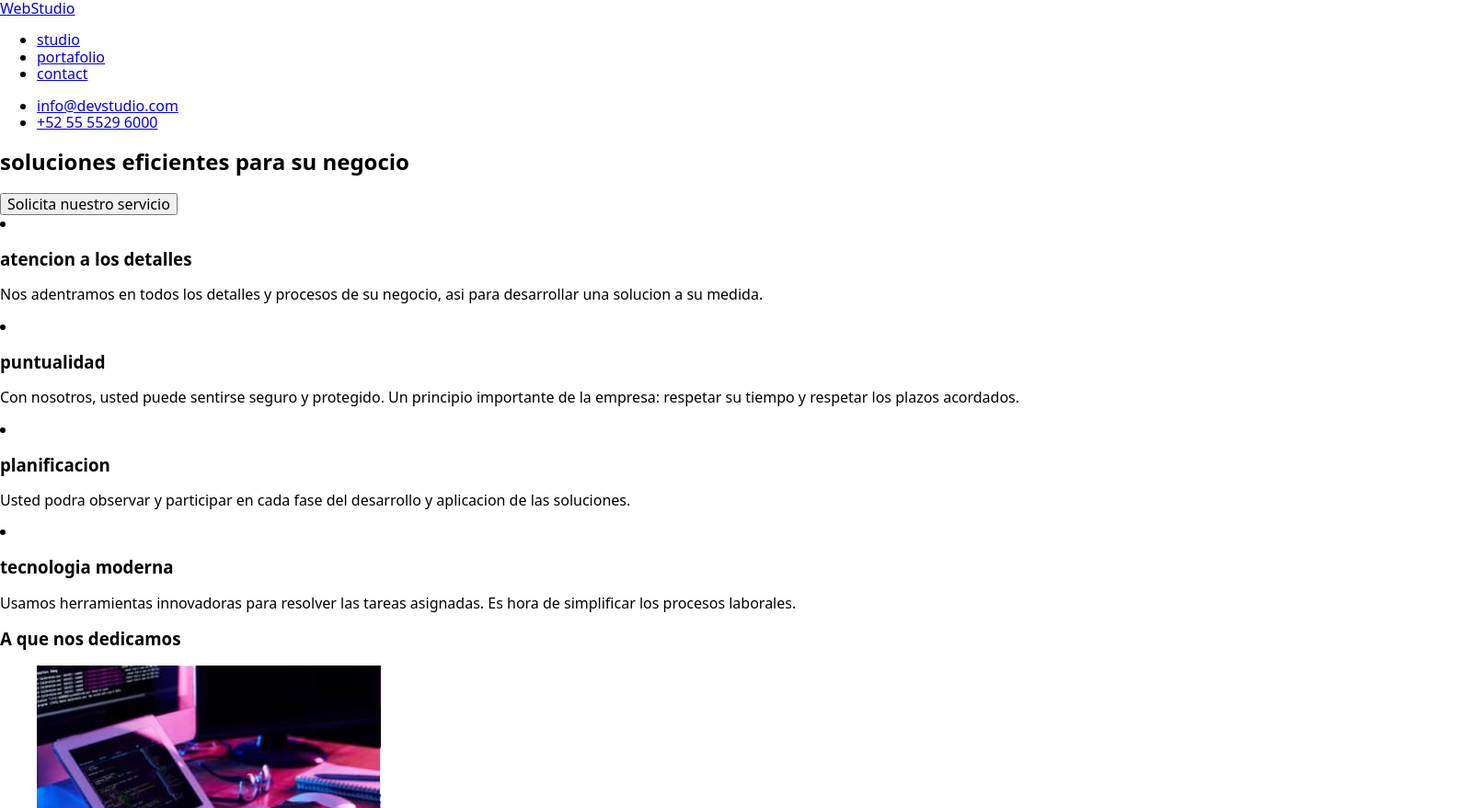
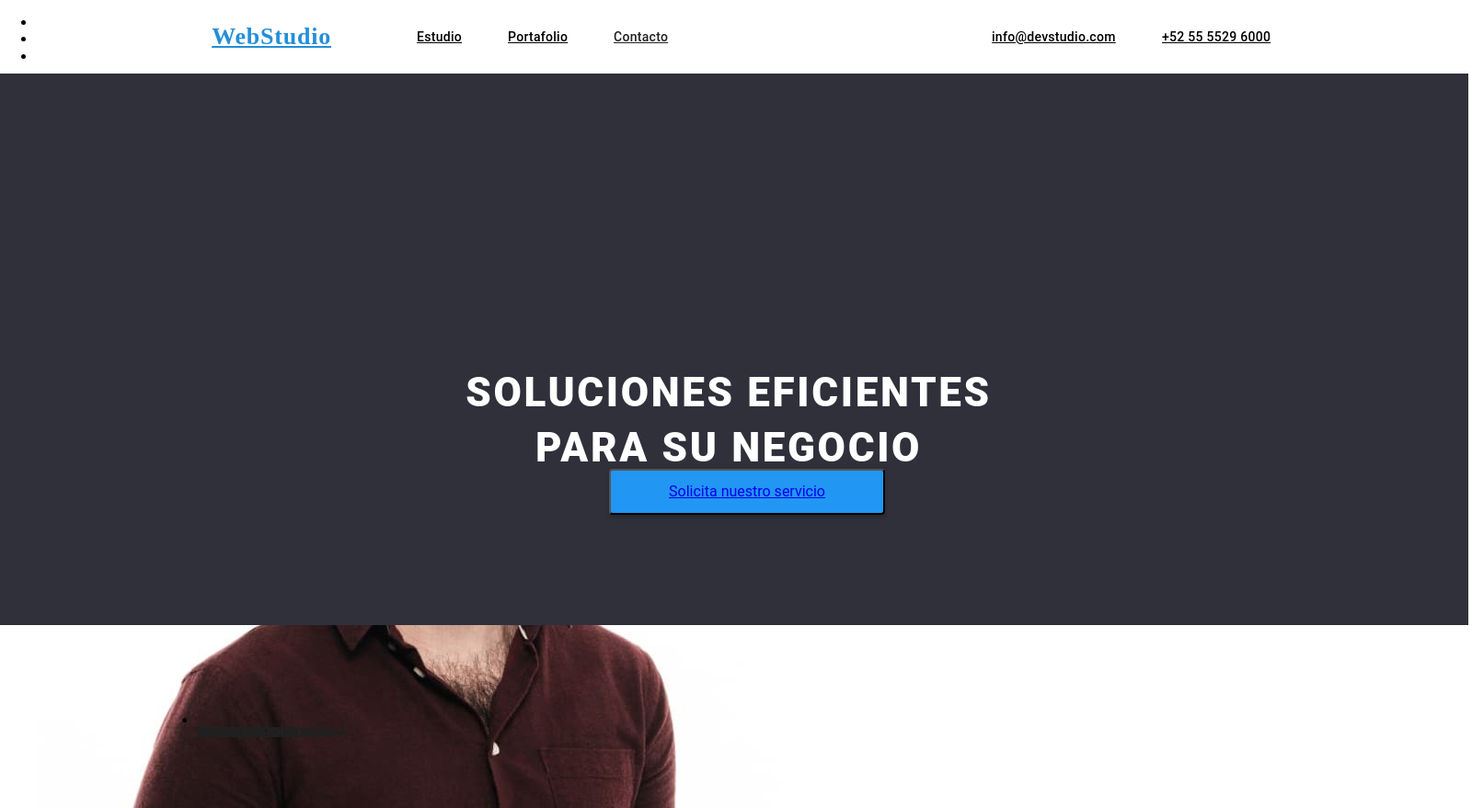
Before and after one commit to Carlos61Gomez/goit-markup-hw-02, a plain HTML site: page index.html in a window 1280 px wide. Shown: the top 879 px of the page at 92% size, 1600 px wide, since content can reach past the window. Drawn offline with nearby package versions, Linux system fonts and the light colour scheme.

Commit message:
tarea1.1

```diff
--- /dev/null
+++ b/css/index.css
@@ -0,0 +1,311 @@
+body{
+    font-family: 'roboto',Courier, monospace;
+}
+
+header nav{
+    position: absolute;
+    width: 1600px;
+    height: 80px;
+    left: 0px;
+    top: 0px;
+    background:#fff;
+}
+
+.web{
+    position: absolute;
+    width: 145px;
+    height: 31px;
+    left: 215px;
+    top: 24px;
+
+    font-family: 'raleway';
+    font-style: normal;
+    font-weight: 700;
+    font-size: 26px;
+    line-height: 31px;
+    text-align: right;
+    letter-spacing: 0.03em;
+
+
+    color: #238fd7;
+}
+
+.studio{
+    position: absolute;
+        width: 49px;
+        height: 16px;
+        left: 453px;
+        top: 32px;
+
+        font-family: 'Roboto';
+        font-style: normal;
+        font-weight: 500;
+        font-size: 14px;
+        line-height: 16px;
+        letter-spacing: 0.02em;
+
+        color: #000000;
+}
+
+.studio:hover{
+    color: #2196f3;
+}
+
+.portafolio{
+    position: absolute;
+        width: 65px;
+        height: 16px;
+        left: 552px;
+        top: 32px;
+
+        font-family: 'Roboto';
+        font-style: normal;
+        font-weight: 500;
+        font-size: 14px;
+        line-height: 16px;
+        letter-spacing: 0.02em;
+
+        color: #000000;
+}
+.portafolio:hover{
+    color :#2196f3;
+}
+
+.contacto{
+    position: absolute;
+        width: 67px;
+        height: 16px;
+        left: 667px;
+        top: 32px;
+
+        font-family: 'Roboto';
+        font-style: normal;
+        font-weight: 500;
+        font-size: 14px;
+        line-height: 16px;
+        letter-spacing: 0.02em;
+
+        color: #212121;
+}
+.contacto:hover{
+    color: #2196f3;
+}
+
+.correo{
+    position: absolute;
+        width: 135px;
+        height: 16px;
+        left: 1078px;
+        top: 32px;
+
+        font-family: 'Roboto';
+        font-style: normal;
+        font-weight: 500;
+        font-size: 14px;
+        line-height: 16px;
+        letter-spacing: 0.02em;
+
+        color: #000000;
+}
+.correo:hover{
+    color: #2196f3;
+}
+
+.numero{
+    position: absolute;
+        width: 200px;
+        height: 16px;
+        left: 1263px;
+        top: 32px;
+
+        font-family: 'Roboto';
+        font-style: normal;
+        font-weight: 500;
+        font-size: 14px;
+        line-height: 16px;
+        letter-spacing: 0.02em;
+
+        color: #000000;
+}
+.numero:hover{
+    color: #2196f3;
+}
+/* section1 */
+.section1{
+    position: absolute;
+        width: 1600px;
+        height: 600px;
+        left: -4px;
+        top: 80px;
+
+        background: #2F303A;
+}
+h1{
+    position: absolute;
+        width: 696px;
+        height: 120px;
+        left: 448px;
+        top: 280px;
+
+        font-family: 'Roboto';
+        font-style: normal;
+        font-weight: 900;
+        font-size: 44px;
+        line-height: 60px;
+        /* or 136% */
+
+        text-align: center;
+        letter-spacing: 0.06em;
+        text-transform: uppercase;
+
+        color: #FFFFFF;
+}
+
+.boton{
+        display: flex;
+        flex-direction: row;
+        justify-content: center;
+        align-items: center;
+        padding: 10px 32px;
+        gap: 10px;
+
+        position: absolute;
+        width: 300px;
+        height: 50px;
+        left: 666px;
+        top: 430px;
+
+        background: #2196F3;
+        box-shadow: 0px 4px 4px rgba(0, 0, 0, 0.15);
+        border-radius: 4px;
+
+        color: white;
+
+}
+
+
+.solicita{
+    width: 197px;
+        height: 30px;
+
+        font-family: 'Roboto';
+        font-style: normal;
+        font-weight: 700;
+        font-size: 16px;
+        line-height: 30px;
+
+        display: flex;
+        align-items: center;
+        text-align: center;
+        letter-spacing: 0.06em;
+
+        color: #FFFFFF;
+
+        flex: none;
+        order: 0;
+        flex-grow: 0;
+}
+/* section1 */
+.detalles{
+    position: absolute;
+        width: 1170px;
+        height: 122px;
+        left: 215px;
+        top: 775px;
+        background-color: #fff;
+}
+
+.feature1{
+    position: absolute;
+        width: 270px;
+        height: 101px;
+        left: 215px;
+        top: 775px;
+}
+h3{
+    position: absolute;
+    width: 270px;
+    height: 16px;
+    left: 215px;
+    top: 775px;
+
+    font-family: 'Roboto';
+    font-style: normal;
+    font-weight: 700;
+    font-size: 14px;
+    line-height: 16px;
+    letter-spacing: 0.03em;
+    text-transform: uppercase;
+
+    color: #212121;
+}
+.p1{
+    position: absolute;
+        width: 270px;
+        height: 75px;
+        left: 215px;
+        top: 801px;
+
+        font-family: 'Roboto';
+        font-style: normal;
+        font-weight: 400;
+        font-size: 14px;
+        line-height: 24px;
+        /* or 171% */
+
+        letter-spacing: 0.03em;
+
+        color: #757575;
+}
+
+.section3{
+        position: absolute;
+        width: 1173.16px;
+        height: 425px;
+        left: 215px;
+        top: 991px;
+}
+
+.equipo{
+    position: absolute;
+        width: 1600px;
+        height: 648px;
+        left: 0px;
+        top: 1510px;
+
+        background: #F5F4FA;
+}
+
+.equipo .andres{
+    position: absolute;
+        width: 270px;
+        height: 368px;
+        left: 208px;
+        top: 1696px;
+
+        background: #FFFFFF;
+        /* material shadow v1 */
+
+        box-shadow: 0px 1px 3px rgba(0, 0, 0, 0.12), 0px 1px 1px rgba(0, 0, 0, 0.14), 0px 2px 1px rgba(0, 0, 0, 0.2);
+        border-radius: 0px 0px 4px 4px;
+}
+
+
+
+
+
+
+
+
+
+
+
+.footer{
+    position: absolute;
+        width: 1600px;
+        height: 252px;
+        left: 0px;
+        top: 2158px;
+
+        background: #2F303A;
+}
--- /dev/null
+++ b/css/portafolio.css
@@ -0,0 +1,193 @@
+body {
+    font-family: 'roboto', Courier, monospace;
+}
+
+header nav {
+    position: absolute;
+    width: 1600px;
+    height: 80px;
+    left: 0px;
+    top: 0px;
+    background: #fff;
+}
+
+.web {
+    position: absolute;
+    width: 145px;
+    height: 31px;
+    left: 215px;
+    top: 24px;
+
+    font-family: 'raleway';
+    font-style: normal;
+    font-weight: 700;
+    font-size: 26px;
+    line-height: 31px;
+    text-align: right;
+    letter-spacing: 0.03em;
+
+
+    color: #238fd7;
+}
+
+.studio {
+    position: absolute;
+    width: 49px;
+    height: 16px;
+    left: 453px;
+    top: 32px;
+
+    font-family: 'Roboto';
+    font-style: normal;
+    font-weight: 500;
+    font-size: 14px;
+    line-height: 16px;
+    letter-spacing: 0.02em;
+
+    color: #000000;
+}
+
+.studio:hover {
+    color: #2196f3;
+}
+
+.portafolio {
+    position: absolute;
+    width: 65px;
+    height: 16px;
+    left: 552px;
+    top: 32px;
+
+    font-family: 'Roboto';
+    font-style: normal;
+    font-weight: 500;
+    font-size: 14px;
+    line-height: 16px;
+    letter-spacing: 0.02em;
+
+    color: #000000;
+}
+
+.portafolio:hover {
+    color: #2196f3;
+}
+
+.contacto {
+    position: absolute;
+    width: 67px;
+    height: 16px;
+    left: 667px;
+    top: 32px;
+
+    font-family: 'Roboto';
+    font-style: normal;
+    font-weight: 500;
+    font-size: 14px;
+    line-height: 16px;
+    letter-spacing: 0.02em;
+
+    color: #212121;
+}
+
+.contacto:hover {
+    color: #2196f3;
+}
+
+.correo {
+    position: absolute;
+    width: 135px;
+    height: 16px;
+    left: 1078px;
+    top: 32px;
+
+    font-family: 'Roboto';
+    font-style: normal;
+    font-weight: 500;
+    font-size: 14px;
+    line-height: 16px;
+    letter-spacing: 0.02em;
+
+    color: #000000;
+}
+
+.correo:hover {
+    color: #2196f3;
+}
+
+.numero {
+    position: absolute;
+    width: 200px;
+    height: 16px;
+    left: 1263px;
+    top: 32px;
+
+    font-family: 'Roboto';
+    font-style: normal;
+    font-weight: 500;
+    font-size: 14px;
+    line-height: 16px;
+    letter-spacing: 0.02em;
+
+    color: #000000;
+}
+
+.numero:hover {
+    color: #2196f3;
+}
+
+.soluciones {
+    position: absolute;
+    width: 1600px;
+    height: 600px;
+    left: -4px;
+    top: 80px;
+
+    background: #2F303A;
+}
+
+h1 {
+    position: absolute;
+    width: 696px;
+    height: 120px;
+    left: 448px;
+    top: 280px;
+
+    font-family: 'Roboto';
+    font-style: normal;
+    font-weight: 900;
+    font-size: 44px;
+    line-height: 60px;
+    /* or 136% */
+
+    text-align: center;
+    letter-spacing: 0.06em;
+    text-transform: uppercase;
+
+    color: #FFFFFF;
+}
+
+button {
+    display: flex;
+    flex-direction: row;
+    justify-content: center;
+    align-items: center;
+    padding: 10px 32px;
+    gap: 10px;
+
+    position: absolute;
+    width: 300px;
+    height: 50px;
+    left: 666px;
+    top: 430px;
+
+    background: #2196F3;
+    box-shadow: 0px 4px 4px rgba(0, 0, 0, 0.15);
+    border-radius: 4px;
+
+    color: white;
+
+}
+
+button:hover {
+    color: #188ce8;
+}
--- a/index.html
+++ b/index.html
@@ -5,6 +5,7 @@
     <meta http-equiv="X-UA-Compatible" content="IE=edge" />
     <meta name="viewport" content="width=device-width, initial-scale=1.0" />
     <link rel="stylesheet" href="node_modules/modern-normalize/modern-normalize.css">
+    <link rel="stylesheet" href="css/index.css">
     <title>WebStudio</title>
   </head>
 
@@ -12,28 +13,29 @@
     <!-- header-section-->
     <header>
       <nav>
-        <a href="WebStudio">WebStudio</a>
+        <a href="#" class="web">WebStudio</a>
         <ul>
-          <li><a href="studio">studio</a></li>
-          <li><a href="portafolio">portafolio</a></li>
-          <li><a href="contact">contact</a></li>
+          <li><a href="./index.html" class="studio">Estudio</a></li>
+          <li><a href="./portafolio.html" class="portafolio">Portafolio</a></li>
+          <li><a href="#" class="contacto">Contacto</a></li>
         </ul>
       </nav>
       <ul>
-          <li><a href="#">info@devstudio.com</a></li>
-          <li><a href="+52 55 5529 6000">+52 55 5529 6000</a></li>
+          <li><a href="#" class="correo">info@devstudio.com</a></li>
+          <li><a href="+52 55 5529 6000" class="numero">+52 55 5529 6000</a></li>
       </ul>
     </header>
     <!-- main-content-section-->
     <main>
-      <section>
+      <section class="section1">
           <h1>soluciones eficientes para su negocio</h1>
-          <button type="button">Solicita nuestro servicio</button>
+          <button class="boton"><a href="#">Solicita nuestro servicio</a></button>
       </section>
-      <section>
-        <li>
+      <section class="section2">
+        <ul>
+        <li class="feature1">
           <h3>atencion a los detalles</h3>
-          <p>
+          <p class="p1">
             Nos adentramos en todos los detalles y procesos de su negocio, asi
             para desarrollar una solucion a su medida.
           </p>
@@ -60,8 +62,9 @@
             Es hora de simplificar los procesos laborales.
           </p>
         </li>
+        </ul>
       </section>
-      <section>
+      <section class="section3">
         <h3>A que nos dedicamos</h3>
         <ul>
           <li><img src="images/imagen1.jpg" alt="computador" width="" /></li>
@@ -69,34 +72,37 @@
           <li><img src="images/imagen3.jpg" alt="tablet" width="" /></li>
         </ul>
       </section>
-      <section>
+      <section class="section4">
         <h2>Nuestro Equipo</h2>
-        <ul>
-          <li>
-            <img src="images/andres.jpg" alt="disenador" width="" />
+        <ul class="andres">
+
+          <li><img src="images/andres.jpg" alt="disenador" width="" />
           <h3>Andres Cubo</h3>
           <p> Disenador de Productos</p>
           </li>
-          <li>
-            <img src="images/carla.jpg" alt="Desarrollador" width="" />
+
+          <li><img src="images/carla.jpg" alt="Desarrollador" width="" />
           <h3>Carla Trespalacio</h3>
           <p>Desarrollador Frontend </p>
           </li>
+
           <li>
           <img src="images/mario.jpg" alt="Marketing" width="" />
           <h3>Mario Dorado</h3>
           <p>Marketing</p>
           </li>
+
           <li>
           <img src="images/pablo.jpg" alt="Disenador" width="" />
           <h3>Pablo Mijangos</h3>
           <p> Disenador IU </p>
           </li>
+
        </ul>
       </section>
     </main>
     <!-- footer-section-->
-    <footer>
+    <footer class="footer">
       <a href="">WebStudio</a>
       <address>
         <ul>
```
Also changed, not shown: portafolio.html (+19 -16 lines). Lines whose indentation alone changed are shown as unchanged.
